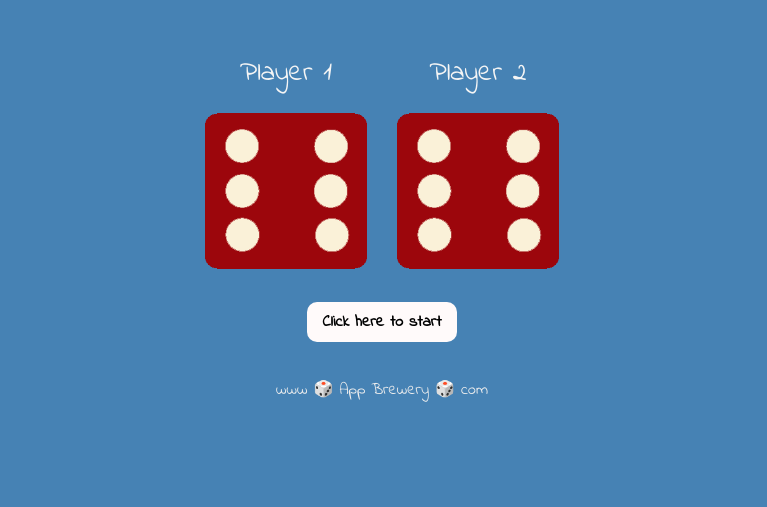
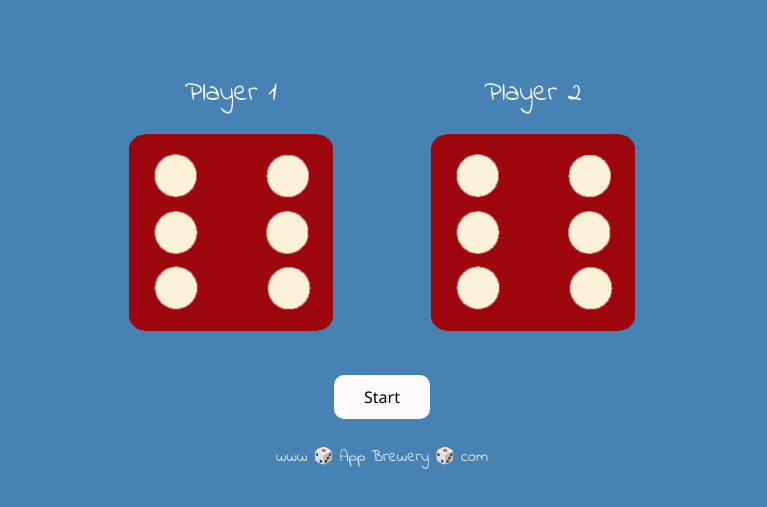
Before and after one commit to zoetlam/Dicee-Challenge, a plain HTML site: page index.html in a window 1280 px wide. Shown: the part 159-666 px from the top of the page, without its empty margins (258-1025 px from the left). Drawn offline with nearby package versions, Linux system fonts and the light colour scheme; a web font is replaced by a local one.

Commit message:
Add files via upload

```diff
--- a/css/styles.css
+++ b/css/styles.css
@@ -4,14 +4,15 @@
     font-family: 'Charmonman', cursive;
     font-family: 'Indie Flower', cursive;
 */
+.container {
+    margin: auto;
+    text-align: center;
+}
 .invisible{
     visibility: hidden;
 }
-.center {
-    margin: 0 auto;
-    width: 30%;
-}
- h1, h2, h3{
+
+h1, h2, h3{
     margin: 0;
     padding: 0;
     text-align: center;
@@ -31,23 +32,28 @@ h1 {
 }
 .player{
     margin-top: 60px;
+    text-align: center;
+    display: inline-block;
+    padding: 20px;
 }
 .player img{
-    margin: 20px 0;
-    width: 100%;
+    margin-top: 20px;
+    width: 80%;
 }
+
 button{
     background-color: snow;
-    font-weight: bold;
-    margin: 10px auto;
+    font-family: 'Segoe UI', Tahoma, Geneva, Verdana, sans-serif;
+    margin: 20px auto;
     border-radius: 10px;
-    width: 150px;
-    height: 40px;
     border: none;
+    padding: 10px 30px;
+    display: block;
 }
 button:hover{
     background-color: lightgoldenrodyellow;
     transform: scale(110%);
+
     border: none;
 }
 footer {
@@ -60,4 +66,11 @@ footer {
     h1{
         font-size:  4rem;
     }
+    .player{
+        width: 40%;
+        padding: 10px;
+    }
+    .player img{
+        width: 50%;
+    }
 }
--- a/index.html
+++ b/index.html
@@ -13,19 +13,18 @@
 </head>
 <body>
     <h1>Dicee Challenge</h1>
-    <div class="container center">
-        <div class="row">
-            <div class="col-6 player">
+    <div class="container">
+            <div class="player">
                 <h3>Player 1</h3>
                 <img src="images/dice6.png">
             </div>
-            <div class="col-6 player">
+            <div class="player">
                 <h3>Player 2</h3>
                 <img src="images/dice6.png">
             </div>
-            <button>Click here to start</button>
-        </div>
+            <button>Start</button>
     </div>
+
 
     <footer>
         www 🎲 App Brewery 🎲 com
```
